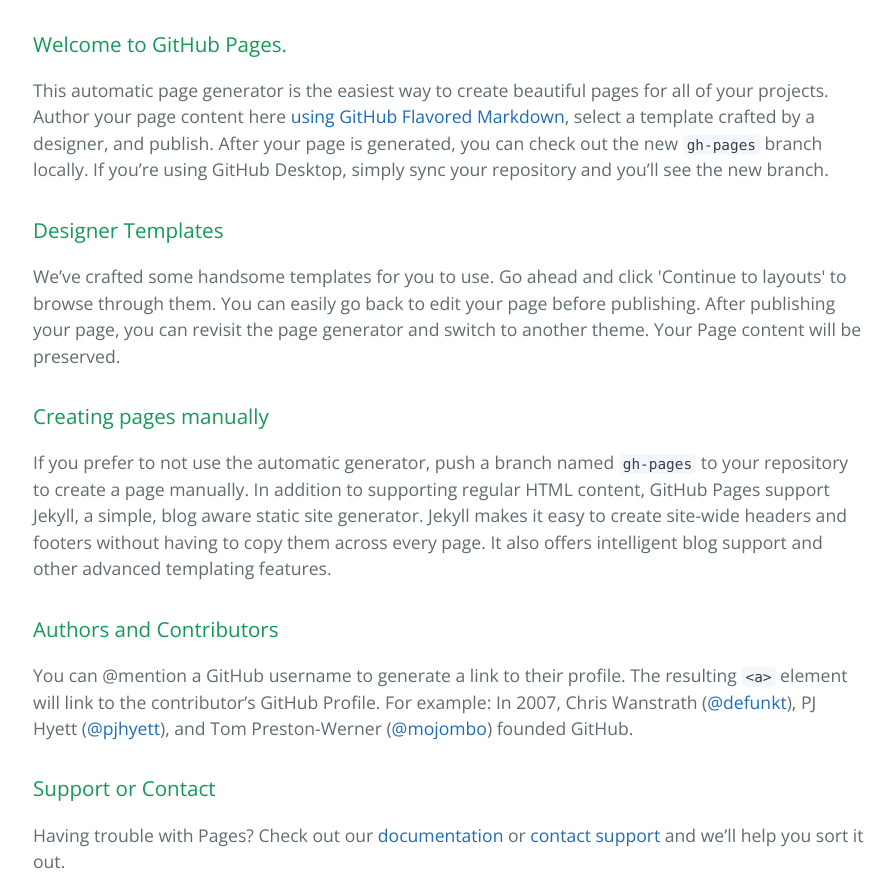
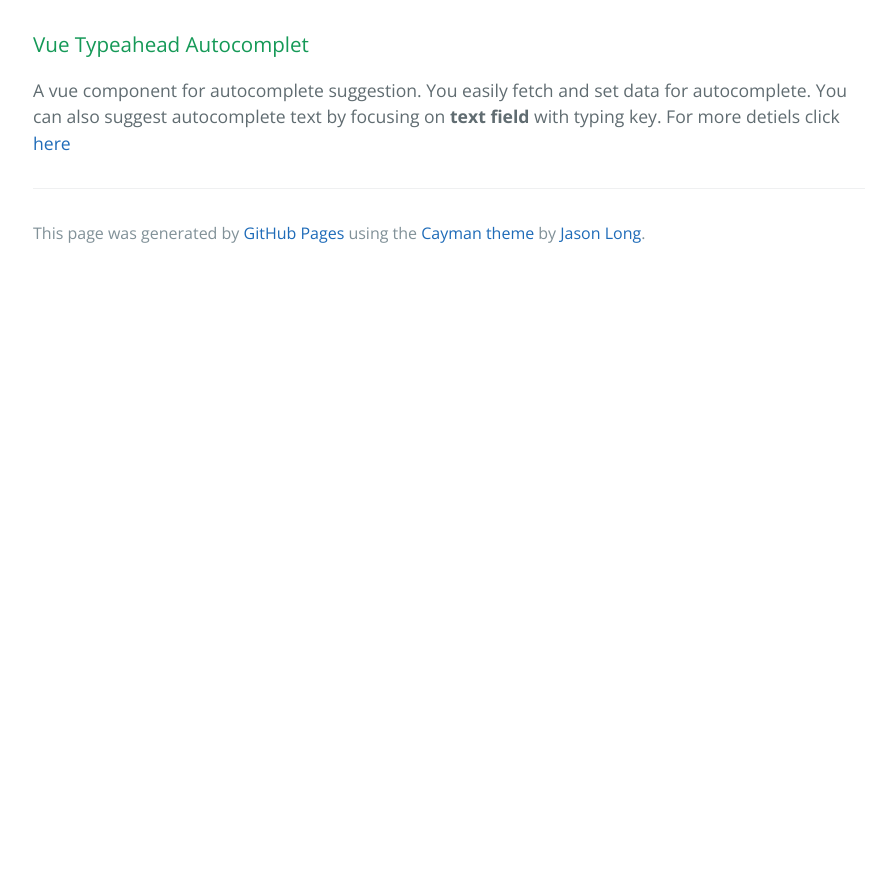
Before and after one commit to mrabbani/mrabbani.github.io, a website: page index.html in a window 1280 px wide. Shown: the part 320-1198 px from the top of the page, without its empty margins (191-1083 px from the left). After the commit the page ends 800 px from the top, so only its background shows below. Drawn offline with nearby package versions, Linux system fonts and the light colour scheme.

Commit message:
Update index.html
Vue Typeahead summery added.

```diff
--- a/index.html
+++ b/index.html
@@ -17,29 +17,9 @@
 
     <section class="main-content">
       <h3>
-<a id="welcome-to-github-pages" class="anchor" href="#welcome-to-github-pages" aria-hidden="true"><span aria-hidden="true" class="octicon octicon-link"></span></a>Welcome to GitHub Pages.</h3>
+      <a id="vue-typeahead" class="anchor" href="examples/vue_typeahead/" aria-hidden="true"><span aria-hidden="true" class="octicon octicon-link"></span></a>Vue Typeahead Autocomplet</h3>
 
-<p>This automatic page generator is the easiest way to create beautiful pages for all of your projects. Author your page content here <a href="https://guides.github.com/features/mastering-markdown/">using GitHub Flavored Markdown</a>, select a template crafted by a designer, and publish. After your page is generated, you can check out the new <code>gh-pages</code> branch locally. If you’re using GitHub Desktop, simply sync your repository and you’ll see the new branch.</p>
-
-<h3>
-<a id="designer-templates" class="anchor" href="#designer-templates" aria-hidden="true"><span aria-hidden="true" class="octicon octicon-link"></span></a>Designer Templates</h3>
-
-<p>We’ve crafted some handsome templates for you to use. Go ahead and click 'Continue to layouts' to browse through them. You can easily go back to edit your page before publishing. After publishing your page, you can revisit the page generator and switch to another theme. Your Page content will be preserved.</p>
-
-<h3>
-<a id="creating-pages-manually" class="anchor" href="#creating-pages-manually" aria-hidden="true"><span aria-hidden="true" class="octicon octicon-link"></span></a>Creating pages manually</h3>
-
-<p>If you prefer to not use the automatic generator, push a branch named <code>gh-pages</code> to your repository to create a page manually. In addition to supporting regular HTML content, GitHub Pages support Jekyll, a simple, blog aware static site generator. Jekyll makes it easy to create site-wide headers and footers without having to copy them across every page. It also offers intelligent blog support and other advanced templating features.</p>
-
-<h3>
-<a id="authors-and-contributors" class="anchor" href="#authors-and-contributors" aria-hidden="true"><span aria-hidden="true" class="octicon octicon-link"></span></a>Authors and Contributors</h3>
-
-<p>You can @mention a GitHub username to generate a link to their profile. The resulting <code>&lt;a&gt;</code> element will link to the contributor’s GitHub Profile. For example: In 2007, Chris Wanstrath (<a href="https://github.com/defunkt" class="user-mention">@defunkt</a>), PJ Hyett (<a href="https://github.com/pjhyett" class="user-mention">@pjhyett</a>), and Tom Preston-Werner (<a href="https://github.com/mojombo" class="user-mention">@mojombo</a>) founded GitHub.</p>
-
-<h3>
-<a id="support-or-contact" class="anchor" href="#support-or-contact" aria-hidden="true"><span aria-hidden="true" class="octicon octicon-link"></span></a>Support or Contact</h3>
-
-<p>Having trouble with Pages? Check out our <a href="https://help.github.com/pages">documentation</a> or <a href="https://github.com/contact">contact support</a> and we’ll help you sort it out.</p>
+      <p> A vue component for autocomplete suggestion. You easily fetch and set data for autocomplete. You can also suggest autocomplete text by focusing on <b>text field </b> with typing key. For more detiels click <a href="examples/vue_typeahead/">here</a></p>
 
       <footer class="site-footer">
 
```
